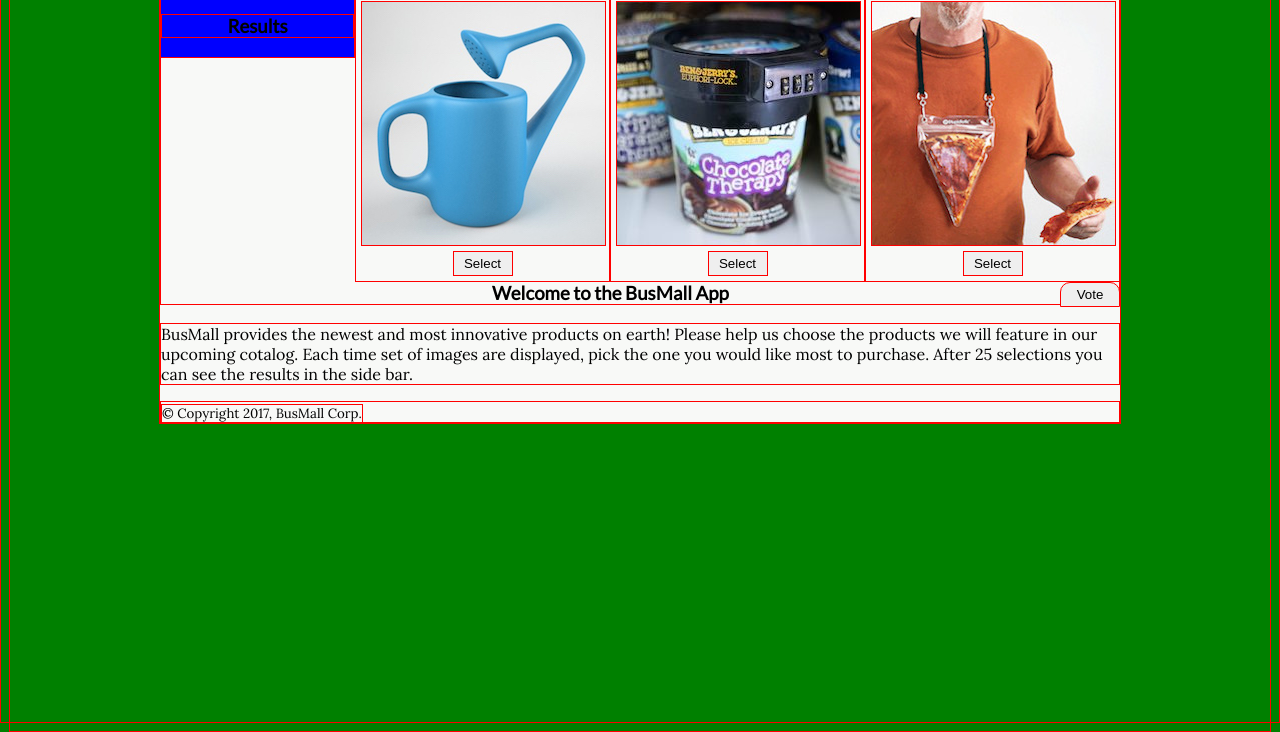
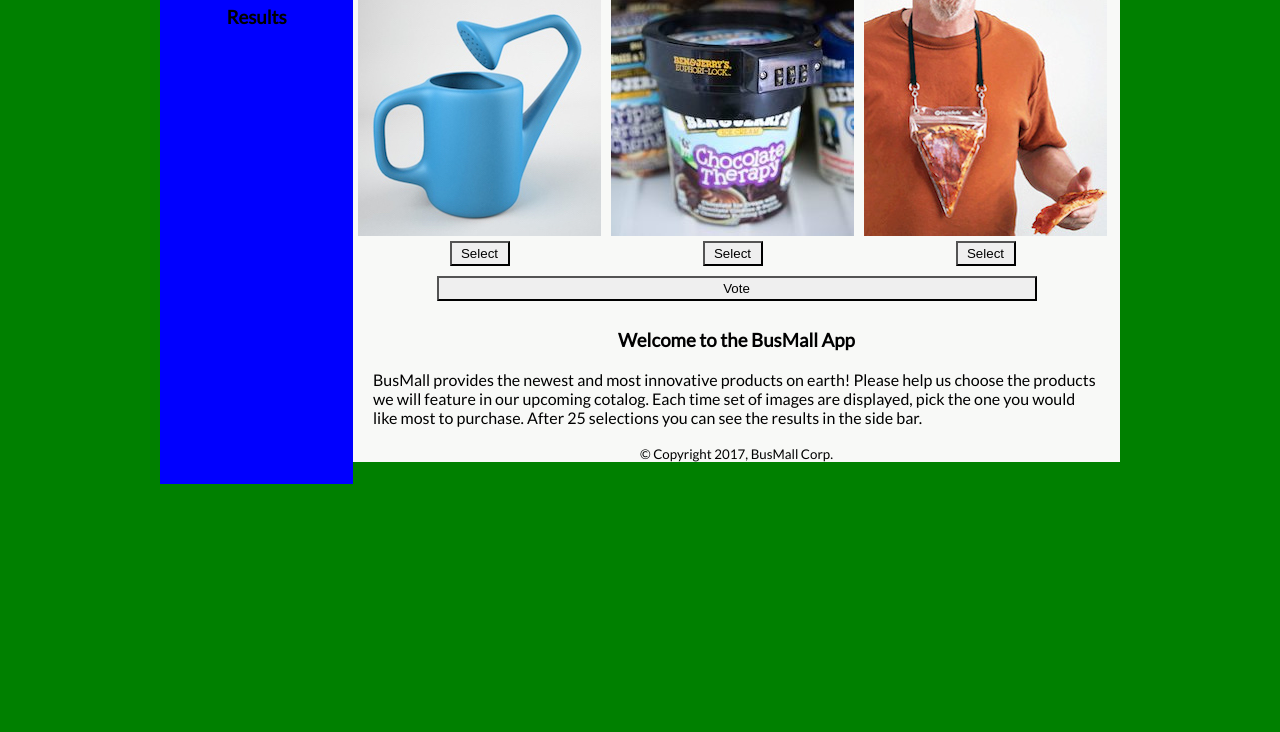
Before and after one commit to thecforsythe/busMall, a plain HTML site: page index.html in a window 1280 px wide. Shown: the part 79-811 px from the top of the page. Drawn offline with Linux system fonts and the light colour scheme; a web font is replaced by a local one.

Commit message:
wireframe done for now

```diff
--- a/index.html
+++ b/index.html
@@ -23,6 +23,7 @@
         <aside>
           <h3>Results</h3>
         </aside>
+        <div class="productContainer">
           <div class="productWrapper" >
             <img class="productImage" src="pictures/backwardsWateringCan.jpg"/>
             <button class="selecter" type="button">Select</button>
@@ -35,12 +36,13 @@
             <img class="productImage" src="pictures/pizzaPouch.jpg"/>
             <button class="selecter" type="button">Select</button>
           </div>
-
           <button class="vote" type="button">Vote</button>
-
+        </div>
+        <div class="productContainer">
           <h3>Welcome to the BusMall App</h3>
           <p> BusMall provides the newest and most innovative products on earth!
               Please help us choose the products we will feature in our upcoming cotalog. Each time set of images are displayed, pick the one you would like most to purchase. After 25 selections you can see the results in the side bar.</p>
+        </div>
       <footer>
         <small>&copy; Copyright 2017, BusMall Corp.</small>
       </footer>
--- a/style.css
+++ b/style.css
@@ -11,14 +11,6 @@ light grey #f8f9f7
 light blue #10d0e5
 */
 /* General Styles */
-* {
-  border: 1px solid red;
-}
-html {
-  height: 100%;
-  position: relative;
-
-}
 
 .wrapper {
   min-width: 320px;
@@ -27,11 +19,8 @@ html {
   background-color: #f8f9f7;
 }
 body {
-  font-family: 'Lora', serif;
+  font-family: 'Lato', sans-serif;
   background-color: green;
-  height: 100%;
-  position: relative;
-
 }
 
 /* Header Styles */
@@ -85,13 +74,19 @@ aside {
   width: 193px;
   background-color: blue;
   bottom: 0px;
-  top: 63px;
+  min-height: 496px;
+
+}
+.productContainer {
+  max-width: 767px;
+  float:right;
+
 }
 .productWrapper {
   max-width: 253px;
   max-height: 300px;
   float: left;
-  background-color: #f8f9f7
+  background-color: #f8f9f7;
 }
 .productWrapper:last-child {
   float: right;
@@ -110,5 +105,24 @@ aside {
   float: none;
   text-align: center;
   display: block;
-  margin-bottom: 5px
+  margin-bottom: 10px
 }
+.vote {
+  border-top-left-radius: 0px;
+  border-top-right-radius: 0px;
+  background-color: #red;
+  width: 600px;
+  height: 25px;
+  float: none;
+  display: block;
+  margin: 10px auto 10px auto;
+  margin-top: 20px;
+  position: relative;
+}
+p {
+  padding: 0px 20px 0px 20px;
+}
+footer {
+  text-align: center;
+  margin-bottom: 10px
+}
```
Lines whose indentation alone changed are shown as unchanged.
